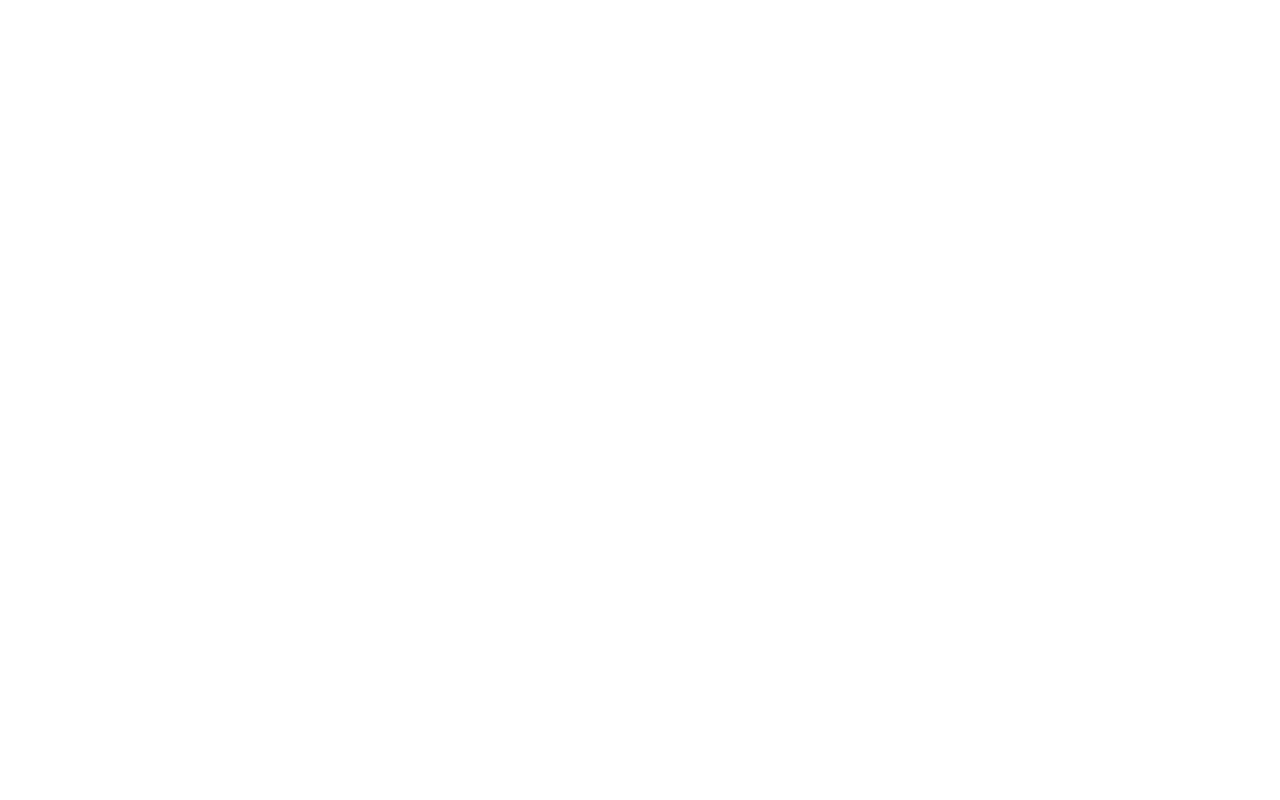
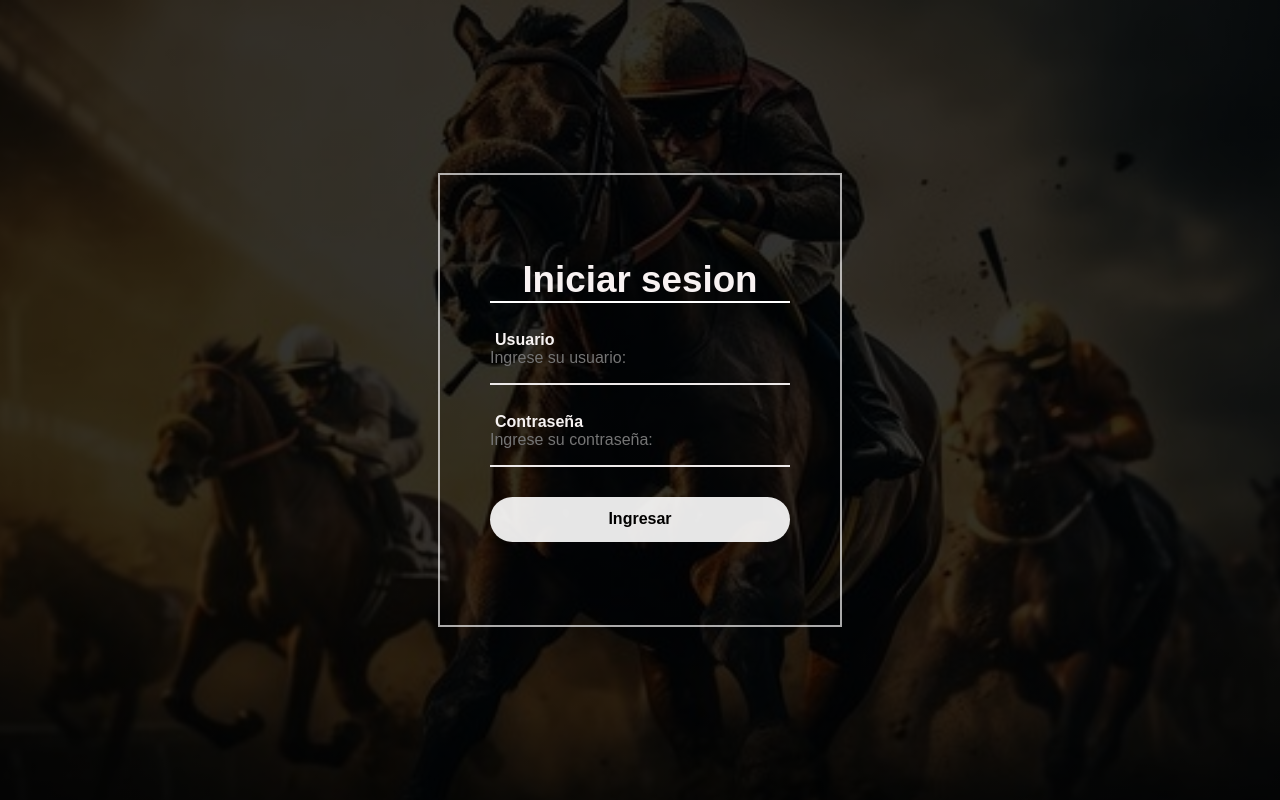
Before and after one commit to emmanuelcardona1/Pagina_video, a plain HTML site: page index.html in a window 1280 px wide. Drawn offline with Linux system fonts and the light colour scheme.

Commit message:
Ingreso_sesion_terminado

```diff
--- /dev/null
+++ b/index.css
@@ -0,0 +1,112 @@
+* {
+    font-family: sans-serif;
+    margin: 0;
+    padding: 0;
+}
+
+section {
+    display: flex;
+    justify-content: center;
+    align-items: center;
+    width: 100%;
+    min-height: 100vh;
+    background: linear-gradient(rgba(0, 0, 0, 0.8), rgba(0, 0, 0, 0.8)), url(indexIMG/fondo.jpg);
+    background-position: center;
+    background-size: cover;
+
+}
+
+.contenedor {
+    position: relative;
+    width: 400px;
+
+    border: 2px solid rgba(252, 251, 251, 0.675);
+
+    height: 450px;
+    display: flex;
+    justify-content: center;
+    align-items: center;
+
+}
+
+.contenedor h2 {
+    font-size: 2.3rem;
+    color: rgb(248, 242, 242);
+    text-align: center;
+    border-bottom: 2px solid white;
+}
+
+.input-contenedor {
+    position: relative;
+    margin: 30px 0;
+    width: 300px;
+    border-bottom: 2px solid rgb(237, 233, 233);
+}
+
+.input-contenedor label {
+    position: absolute;
+    top: 50%;
+    left: 5px;
+    transform: translateY(-150%);
+    color: rgb(247, 243, 243);
+    font-size: 1rem;
+    pointer-events: none;
+
+    font-weight: bold;
+
+}
+
+
+ input :focus~label,
+input :valid~label {
+    top: -5px;
+}
+
+.input-contenedor input {
+    width: 100%;
+    height: 50px;
+    background-color: transparent;
+    border: none;
+    outline: none;
+    font-size: 1rem;
+    padding: - 35px 0 5 px;
+    color: rgb(255, 255, 255);
+}
+
+.input-contenedor i {
+    position: absolute;
+    color: #ffffffd0;
+    font-size: 1.6rem;
+    top: 19px;
+    right: 8px;
+
+}
+
+
+
+
+
+
+
+
+
+
+
+button {
+    width: 100%;
+    height: 45px;
+    border-radius: 40px;
+    background: #ffffff;
+    border: none;
+    font-weight: bold;
+    cursor: pointer;
+    outline: none;
+    font-size: 1rem;
+    transition: s;
+
+}
+
+button {
+    opacity: .9;
+
+}
--- a/index.html
+++ b/index.html
@@ -3,9 +3,36 @@
 <head>
     <meta charset="UTF-8">
     <meta name="viewport" content="width=device-width, initial-scale=1.0">
-    <title>Document</title>
+    <title>video </title>
+    <link rel="stylesheet" href="index.css">
 </head>
 <body>
+    <section>
+        <div class="contenedor">
+            <div class="formulario">
+                <form action="#">
+                    <h2>Iniciar sesion</h2>
+                    <div class="input-contenedor">
+                        <i class="fa-solid fa-envelope"></i>
+                        <input type="email" required placeholder="Ingrese su usuario:">
+                        <label for="#">Usuario</label>
+                    </div>
+                    <div class="input-contenedor">
+                        <i class="fa-solid fa-lock"></i>
+                        <input type="password" required placeholder="Ingrese su contraseña:" >
+                        <label for="#">Contraseña</label>
+                    </div>
 
+                </form>
+                <div>
+                    <a href="pagina_principal.html">
+
+                        <button type="submit">Ingresar</button>
+                    </a>
+                </div>
+            </div>
+        </div>
+
+    </section>
 </body>
 </html>
```
Also changed, not shown: indexIMG/fondo.jpg (added), 1 other file.
